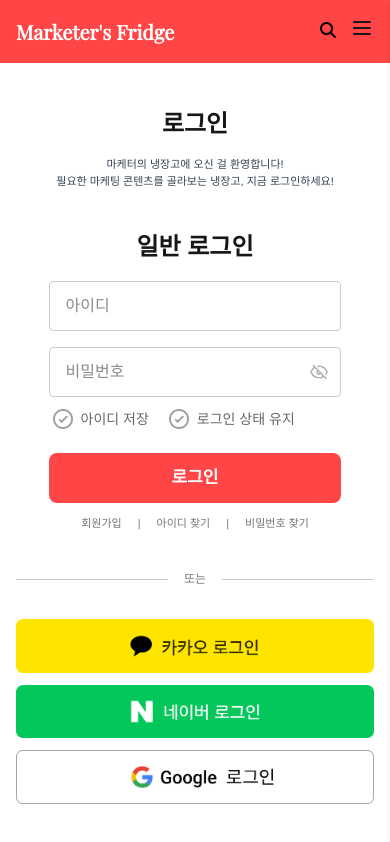
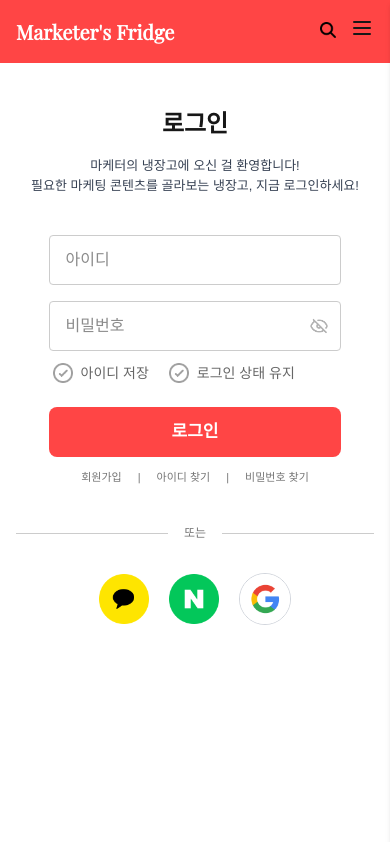
Before and after one commit to Marketer-s-Fridge/Client, a Next.js app: page /login in a window 390 px wide. Shown: the top 842 px of the page. Built offline with nearby package versions, Linux system fonts and the light colour scheme.

Commit message:
style: 메인 페이지 모바일 반응형 수정

```diff
--- a/src/app/login/page.tsx
+++ b/src/app/login/page.tsx
@@ -30,8 +30,6 @@ const LoginPage: React.FC = () => {
             description={`마케터의 냉장고에 오신 걸 환영합니다!
 필요한 마케팅 콘텐츠를 골라보는 냉장고, 지금 로그인하세요!`}
           />
-
-          <h2 className="text-[24px] font-semibold mb-4">일반 로그인</h2>
 
           <div className="w-9/11 flex flex-col items-center gap-y-4 mb-3">
             <input
@@ -148,35 +146,79 @@ const LoginPage: React.FC = () => {
 
           {/* ✅ 소셜 로그인 이미지 버튼 */}
           <div className="w-full flex flex-col items-center gap-y-3 mb-10">
-            <button onClick={() => alert("카카오 로그인")}>
+            <button
+              onClick={() => alert("카카오 로그인")}
+              className="hidden md:block"
+            >
               <Image
                 src="/icons/kakao-login-bt.png"
                 alt="카카오 로그인"
-                className="w-full max-w-[400px]"
+                className="w-full max-w-[300px]"
                 width={500}
                 height={100}
               />
             </button>
 
-            <button onClick={() => alert("네이버 로그인")}>
+            <button
+              onClick={() => alert("네이버 로그인")}
+              className="hidden md:block"
+            >
               <Image
                 src="/icons/naver-login-bt.png"
                 alt="네이버 로그인"
-                className="w-full max-w-[400px]"
+                className="w-full max-w-[300px]"
                 width={500}
                 height={100}
               />
             </button>
 
-            <button onClick={() => alert("Google 로그인")}>
+            <button
+              onClick={() => alert("Google 로그인")}
+              className="hidden md:block"
+            >
               <Image
                 src="/icons/google-login-bt.png"
                 alt="Google 로그인"
-                className="w-full max-w-[400px]"
+                className="w-full max-w-[300px]"
                 width={500}
                 height={100}
               />
             </button>
+
+            <div className="md:hidden flex flex-row gap-5">
+              <button onClick={() => alert("카카오 로그인")} className="">
+                <Image
+                  src="/icons/kakao-round.png"
+                  alt="카카오 로그인"
+                  className="w-full max-w-[50px] "
+                  width={500}
+                  height={100}
+                />
+              </button>
+
+              <button onClick={() => alert("네이버 로그인")}>
+                <Image
+                  src="/icons/naver-round.png"
+                  alt="네이버 로그인"
+                  className="w-full max-w-[50px] "
+                  width={500}
+                  height={100}
+                />
+              </button>
+
+              <button
+                onClick={() => alert("Google 로그인")}
+                className="rounded-full border-1 border-gray-300"
+              >
+                <Image
+                  src="/icons/google-round.png"
+                  alt="Google 로그인"
+                  className="w-full max-w-[50px] "
+                  width={500}
+                  height={100}
+                />
+              </button>
+            </div>
           </div>
         </div>
       </div>
--- a/src/app/page.tsx
+++ b/src/app/page.tsx
@@ -49,8 +49,35 @@ export default function HomePage() {
           </div>
         </div>
 
+        {/* 모바일: 슬라이드 드래그형 카드뉴스 */}
+        <div className="block md:hidden relative mt-4 px-5 w-full py-8">
+          <h3 className="text-xl md:text-2xl font-bold mb-4">New Contents</h3>
+          <Swiper
+            slidesPerView={"auto"}
+            spaceBetween={10}
+            modules={[Autoplay]}
+            className="w-full"
+          >
+            {[1, 2, 3, 4].map((i) => (
+              <SwiperSlide
+                key={i}
+                className="!w-[40%] max-w-xs shrink-0" // 👈 핵심: 슬라이드 크기 고정
+              >
+                <Image
+                  alt={`카드뉴스 ${i}`}
+                  src={`/images/cardNews/${i}/001.png`}
+                  className="aspect-[3/4] object-cover shadow cursor-pointer rounded-lg"
+                  onClick={() => router.push("/cardNews")}
+                  width={300}
+                  height={400}
+                />
+              </SwiperSlide>
+            ))}
+          </Swiper>
+        </div>
+
         {/* 모바일: 슬라이드 하나씩 */}
-        <div className="block md:hidden relative mt-4">
+        {/* <div className="block md:hidden relative mt-4">
           <Swiper
             slidesPerView={1}
             loop
@@ -71,10 +98,10 @@ export default function HomePage() {
               </SwiperSlide>
             ))}
           </Swiper>
-        </div>
+        </div> */}
       </section>
       {/* 인기 콘텐츠 + 에디터 픽 */}
-      <section className="bg-white py-12 px-5 sm:px-10 lg:px-[25%]">
+      <section className="hidden md:block bg-white py-12 px-5 sm:px-10 lg:px-[25%]">
         <div className="max-w-[1024px] mx-auto grid grid-cols-1 gap-16">
           {/* 인기 콘텐츠 */}
           <div className="flex flex-col">
@@ -189,6 +216,60 @@ export default function HomePage() {
         </div>
       </section>
 
+      {/* Hot Contents */}
+      <div className="md:hidden flex flex-col px-5">
+        <div className="flex items-start gap-2 mb-4">
+          <Image
+            alt="인기콘텐츠 아이콘"
+            src="/icons/popular-icon.png"
+            width={28}
+            height={28}
+            className="w-7 h-7"
+          />
+          <h3 className="text-xl md:text-2xl font-bold">Hot Contents</h3>
+        </div>
+        <Swiper slidesPerView={1} spaceBetween={20} className=" w-full">
+          {[1, 2, 3, 4, 5, 6].map((i) => (
+            <SwiperSlide key={i} className="!w-full">
+              <Image
+                alt={`Hot 콘텐츠 ${i}`}
+                src={`/images/cardNews/2/00${i}.png`}
+                className="w-full aspect-[3/4] object-cover rounded-lg shadow cursor-pointer"
+                width={600}
+                height={800}
+              />
+            </SwiperSlide>
+          ))}
+        </Swiper>
+      </div>
+
+      {/* Editor Pick */}
+      <div className="md:hidden flex flex-col mt-14 px-5">
+        <div className="flex items-start gap-2 mb-4">
+          <Image
+            alt="에디터픽 아이콘"
+            src="/icons/editorPick-icon.png"
+            width={28}
+            height={28}
+            className="w-7 h-7"
+          />
+          <h3 className="text-xl md:text-2xl font-bold">Editor Pick</h3>
+        </div>
+        <Swiper slidesPerView={1} spaceBetween={20} className="w-full">
+          {[1, 2, 3, 4, 5, 6].map((i) => (
+            <SwiperSlide key={i} className="!w-full">
+              <Image
+                alt={`Editor 콘텐츠 ${i}`}
+                src={`/images/cardNews/3/00${i}.png`}
+                className="w-full aspect-[3/4] object-cover rounded-lg shadow cursor-pointer"
+                width={600}
+                height={800}
+              />
+            </SwiperSlide>
+          ))}
+        </Swiper>
+      </div>
+
       <Footer />
     </main>
   );
--- a/src/app/signUp/page.tsx
+++ b/src/app/signUp/page.tsx
@@ -26,7 +26,7 @@ const SignUpPage: React.FC = () => {
               <Image
                 src="/icons/kakao-join-bt.png"
                 alt="카카오로 시작하기"
-                className="w-5/8  mb-4 mx-auto"
+                className="w-full max-w-[350px]  mb-4 mx-auto"
                 width={600}
                 height={200}
               />
@@ -37,7 +37,7 @@ const SignUpPage: React.FC = () => {
               <Image
                 src="/icons/naver-join-bt.png"
                 alt="네이버로 시작하기"
-                className="w-5/8 mb-4 mx-auto"
+                className="w-full max-w-[350px] mb-4 mx-auto"
                 width={600}
                 height={200}
               />
@@ -48,7 +48,7 @@ const SignUpPage: React.FC = () => {
               <Image
                 src="/icons/google-join-bt.png"
                 alt="Google로 시작하기"
-                className="w-5/8 mb-4 mx-auto"
+                className="w-full max-w-[350px] mb-4 mx-auto"
                 width={600}
                 height={200}
               />
@@ -59,7 +59,7 @@ const SignUpPage: React.FC = () => {
               <Image
                 src="/icons/email-join-bt.png"
                 alt="이메일로 시작하기"
-                className="w-5/8 mb-4 mx-auto"
+                className="w-full max-w-[350px] mb-4 mx-auto"
                 width={600}
                 height={200}
               />
--- a/src/components/authFormComponents.tsx
+++ b/src/components/authFormComponents.tsx
@@ -10,12 +10,12 @@ interface AuthHeaderProps {
 
 export const AuthHeader: React.FC<AuthHeaderProps> = ({
   title = "회원가입",
-  description = `마케터의 냉장고에 처음 오셨군요!\n신선한 마케팅 아이디어를 꺼내보기 전에 먼저 나만의 냉장고를 만들어보세요.`,
+  description = `마케터의 냉장고에 처음 오셨군요!\n신선한 마케팅 아이디어를 꺼내보기 전에\n 먼저 나만의 냉장고를 만들어보세요.`,
 }) => {
   return (
     <div className="w-full max-w-[550px] mx-auto text-center mb-10">
       <h1 className="text-2xl sm:text-4xl font-bold mb-4">{title}</h1>
-      <p className="text-gray-700 text-[11px] sm:text-base whitespace-pre-line">
+      <p className="text-gray-700 text-[13px] sm:text-base whitespace-pre-line">
         {description}
       </p>
     </div>
--- a/src/components/header.tsx
+++ b/src/components/header.tsx
@@ -49,9 +49,9 @@ export default function Header({ menuOpen, setMenuOpen }: headerProps) {
           >
             Marketer&apos;s Fridge
           </Link>
-          <div>
+          <div className="place-self-center place-items-center">
             <button
-              className="md:hidden mr-3"
+              className="cursor-pointer md:hidden mr-3"
               onClick={() => setShowMobileSearch(true)}
               aria-label="모바일 검색 열기"
             >
@@ -64,7 +64,7 @@ export default function Header({ menuOpen, setMenuOpen }: headerProps) {
               />
             </button>
             <button
-              className="md:hidden"
+              className="cursor-pointer md:hidden"
               onClick={() => setMenuOpen(!menuOpen)}
               aria-label="메뉴 열기"
             >
@@ -72,6 +72,12 @@ export default function Header({ menuOpen, setMenuOpen }: headerProps) {
             </button>
           </div>
         </div>
+        {/* {showMobileSearch && (
+          <div
+            className="fixed inset-0 top-20 bg-black/60 z-30"
+            onClick={() => setShowMobileSearch(false)}
+          />
+        )} */}
         {showMobileSearch && (
           <div className="absolute top-[60px] left-0 w-full z-40 main-red px-4 pt-4 pb-8 shadow-md md:hidden">
             <div className="flex w-full items-center gap-2">
@@ -100,6 +106,7 @@ export default function Header({ menuOpen, setMenuOpen }: headerProps) {
                 <X size={20} />
               </button>
             </div>
+            <div className="absolute left-0 top-20 bg-white z-100 w-[100%] h-[100vh]"></div>
           </div>
         )}
         {/* 네비게이션 (PC) */}
```
